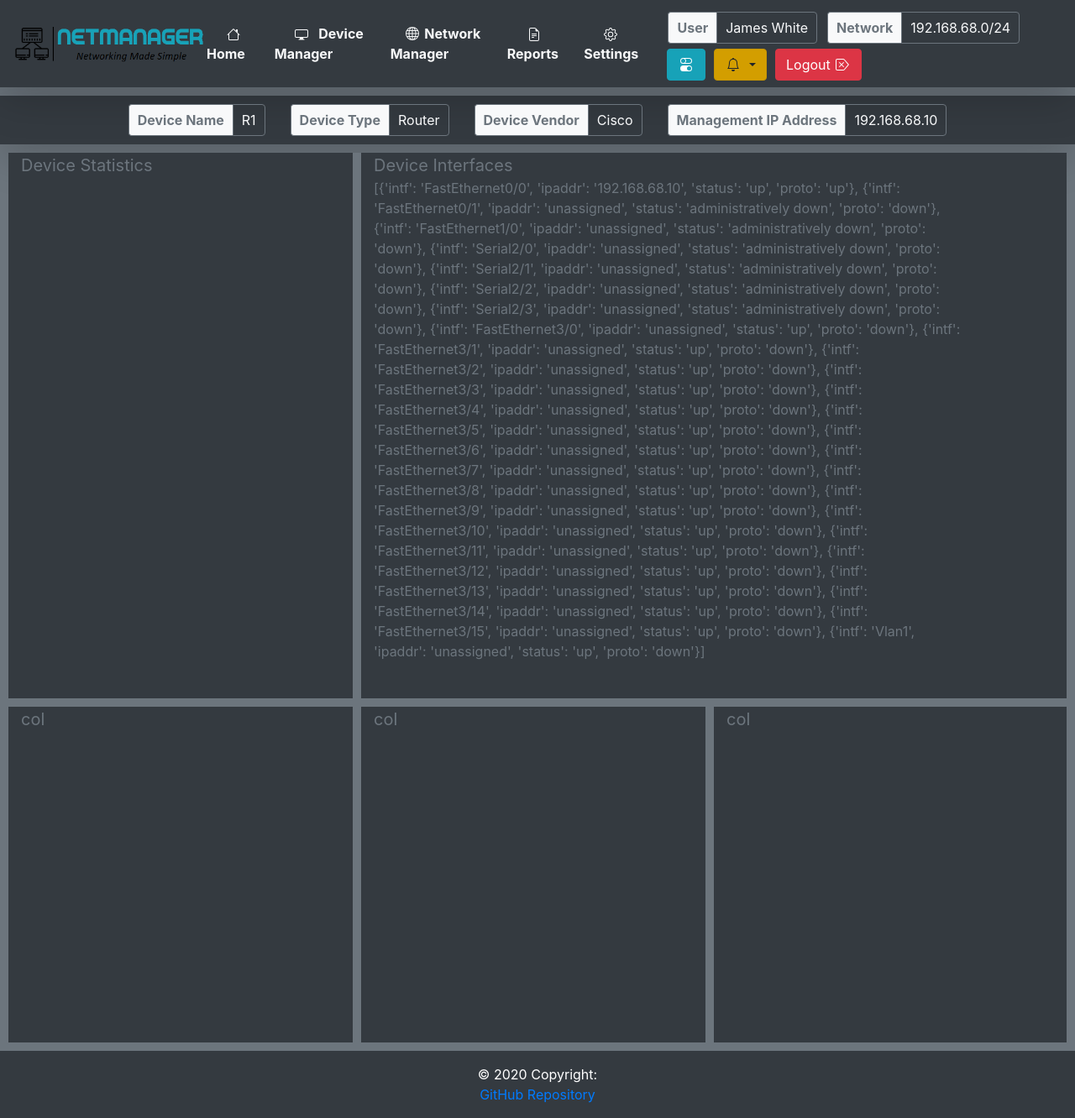
After one commit to whitej42/NetManager, a Django app: page /dashboard/R1/ in a window 1280 px wide. The commit adds this page. Shown: the whole page at 84% size. Run offline with Django 3.2, Linux system fonts and the light colour scheme; data comes from the database, SQL or seed files in the repository; both versions use the stored data as it was before the commit; some libraries are stand-ins or nearby versions.

Commit message:
Device pages and interfaces function

```diff
--- a/NetManager/NetManager/urls.py
+++ b/NetManager/NetManager/urls.py
@@ -3,6 +3,6 @@ from django.urls import include, path
 
 urlpatterns = [
     path('admin/', admin.site.urls),
-    path('dashboard', include('dashboard.urls')),
-    path('login', include('accounts.urls')),
+    path('dashboard/', include('dashboard.urls')),
+    path('login/', include('accounts.urls')),
 ]
--- a/NetManager/dashboard/interfaces.py
+++ b/NetManager/dashboard/interfaces.py
@@ -27,7 +27,7 @@ try:
     c.enable()
     # store output in python dictionary using TextFSM
     interfaces = c.send_command('show ip int brief', use_textfsm=True)
-    with open('interfaces.json', 'w') as f:
+    with open('../static/json/interfaces.json', 'w') as f:
         json.dump(interfaces, f, indent=2)
     '''
     # extract set information from command - KEEP FOR REF
--- a/NetManager/dashboard/models.py
+++ b/NetManager/dashboard/models.py
@@ -3,7 +3,7 @@ from django.db import models
 
 # device object
 class Device(models.Model):
-    device = models.CharField(max_length=250)
+    device = models.CharField(primary_key=True, max_length=250)
     deviceType = models.CharField(max_length=250)
     host = models.CharField(max_length=250)
     username = models.CharField(max_length=250)
@@ -11,4 +11,4 @@ class Device(models.Model):
     vendor = models.CharField(max_length=250)
 
     def __str__(self):
-        return 'Device: {}'.format(self.device)
+        return self.device
--- a/NetManager/dashboard/urls.py
+++ b/NetManager/dashboard/urls.py
@@ -2,6 +2,8 @@ from django.urls import include, path
 from . import views
 
 urlpatterns = [
+    # /dashboard/
     path('', views.index, name='index'),
-    path('', views.connect, name='script'),
+    # /dashboard/deviceID/
+    path('<str:device_ID>/', views.device, name='device')
 ]
--- a/NetManager/dashboard/views.py
+++ b/NetManager/dashboard/views.py
@@ -1,10 +1,20 @@
+import json
 from django.shortcuts import render
-from .models import *
-from subprocess import run, PIPE
-import sys
+from django.http import Http404
+from .models import Device
 
 
 def index(request):
-    devices = Device.objects.all()
-    args = {'devices': devices}
+    all_devices = Device.objects.all()
+    args = {'devices': all_devices}
     return render(request, 'index.html', args)
+
+
+def device(request, device_ID):
+    try:
+        with open('static/json/interfaces.json') as f:
+            interfaces = json.load(f)
+        args = {'device': Device.objects.get(pk=device_ID), 'interfaces': interfaces}
+    except Device.DoesNotExist:
+        raise Http404("Device does not exist")
+    return render(request, 'device.html', args)
--- a/NetManager/static/css/index.css
+++ b/NetManager/static/css/index.css
@@ -75,7 +75,7 @@
     cursor: pointer;
 }
 
-/* dashboard */
+/* dashboard page */
 .dashboard-top {
     padding: 10px;
 }
@@ -127,8 +127,11 @@
 /* information panel */
 .info-panel {
     padding: 10px;
-    margin-top: 5px;
-    margin-bottom: 5px;
-    background-color: white;
-    color: black;
+    width: 100%;
+    margin-top: 10px;
 }
+
+/* device page */
+.ip-brief {
+
+}
--- /dev/null
+++ b/NetManager/templates/device.html
@@ -0,0 +1,65 @@
+{% include "header.html" %}
+
+<body class="bg-secondary">
+{% load static %}
+{% include "navbar.html" %}
+
+<div class="info-panel bg-dark text-light shadow-lg d-flex justify-content-center">
+    <div class="row">
+        <div class="form-inline col-md-auto">
+            <div class="info bg-light text-secondary border border-secondary border-right-0 rounded-left"><b>Device
+                Name</b></div>
+            <div class="info text-light border border-secondary rounded-right">{{ device.device }}</div>
+        </div>
+        <div class="form-inline col-md-auto">
+            <div class="info bg-light text-secondary border border-secondary border-right-0 rounded-left"><b>Device
+                Type</b></div>
+            <div class="info text-light border border-secondary rounded-right">{{ device.deviceType }}</div>
+        </div>
+        <div class="form-inline col-md-auto">
+            <div class="info bg-light text-secondary border border-secondary border-right-0 rounded-left"><b>Device
+                Vendor</b></div>
+            <div class="info text-light border border-secondary rounded-right">{{ device.vendor }}</div>
+        </div>
+        <div class="form-inline col-md-auto">
+            <div class="info bg-light text-secondary border border-secondary border-right-0 rounded-left"><b>Management
+                IP
+                Address</b>
+            </div>
+            <div class="info text-light border border-secondary rounded-right">{{ device.host }}</div>
+        </div>
+    </div>
+</div>
+
+<main class="main container-fluid">
+
+    <!-- Main -->
+    <div class="dashboard-top">
+        <div class="row text-secondary bg-dark">
+
+            <!-- Device Statistics -->
+            <div class="col-4 top border-secondary grid-border">
+                <span class="title">Device Statistics</span>
+            </div>
+
+            <!-- Interface Brief -->
+            <div class="col-7 top border-secondary">
+                <span class="title">Device Interfaces</span>
+                <p>{{ interfaces }}</p>
+            </div>
+        </div>
+    </div>
+
+    <!-- no idea what these are yet -->
+    <div class="dashboard-bottom">
+        <div class="row text-secondary bg-dark">
+            <div class="col-4 bottom border-secondary grid-border"><span class="title">col</span></div>
+            <div class="col-4 bottom border-secondary grid-border"><span class="title">col</span></div>
+            <div class="col-4 bottom border-secondary"><span class="title">col</span></div>
+        </div>
+    </div>
+</main>
+
+{% include "footer.html" %}
+</body>
+</html>
--- a/NetManager/templates/index.html
+++ b/NetManager/templates/index.html
@@ -53,7 +53,7 @@
 
                                 <!-- Configure Button -->
                                 <td id="config">
-                                    <button type="button" class="btn btn-success btn-sm btn-icon"
+                                    <a href="{% url 'device' device_ID=device.pk %} " type="button" class="btn btn-success btn-sm btn-icon"
                                             title="Configure Device">
                                         <svg width="1em" height="1em" viewBox="0 0 16 16" class="bi bi-tools btn-icon"
                                              fill="currentColor" xmlns="http://www.w3.org/2000/svg">
@@ -62,7 +62,7 @@
                                             <path fill-rule="evenodd"
                                                   d="M15.898 2.223a3.003 3.003 0 0 1-3.679 3.674L5.878 12.15a3 3 0 1 1-2.027-2.027l6.252-6.341A3 3 0 0 1 13.778.1l-2.142 2.142L12 4l1.757.364 2.141-2.141zm-13.37 9.019L3.001 11l.471.242.529.026.287.445.445.287.026.529L5 13l-.242.471-.026.529-.445.287-.287.445-.529.026L3 15l-.471-.242L2 14.732l-.287-.445L1.268 14l-.026-.529L1 13l.242-.471.026-.529.445-.287.287-.445.529-.026z"></path>
                                         </svg>
-                                    </button>
+                                    </a>
                                 </td>
                             </tr>
                         {% endfor %}
--- a/NetManager/templates/navbar.html
+++ b/NetManager/templates/navbar.html
@@ -17,7 +17,7 @@
     <!-- Full Navbar -->
     <div class="collapse navbar-collapse" id="navbarSupportedContent">
         <ul class="navbar-nav mr-auto">
-            <li class="nav-item"> <!-- Home Link -->
+            <li class="nav-item active"> <!-- Home Link -->
                 <a class="p-2 text-light nav-icon" href="{% url 'index' %}">
                     <svg width="1em" height="1em" viewBox="0 0 16 16" class="bi bi-house nav-icon" fill="currentColor"
                          xmlns="http://www.w3.org/2000/svg">
@@ -26,7 +26,7 @@
                         <path fill-rule="evenodd"
                               d="M7.293 1.5a1 1 0 0 1 1.414 0l6.647 6.646a.5.5 0 0 1-.708.708L8 2.207 1.354 8.854a.5.5 0 1 1-.708-.708L7.293 1.5z"></path>
                     </svg>
-                    Home<span class="sr-only">(current)</span></a>
+                    <b>Home</b><span class="sr-only">(current)</span></a>
             </li>
             <li class="nav-item"> <!-- Device Manager Link -->
                 <a class="p-2 text-light nav-icon" href="#">
@@ -36,7 +36,7 @@
                         <path fill-rule="evenodd"
                               d="M13.991 3H2c-.325 0-.502.078-.602.145a.758.758 0 0 0-.254.302A1.46 1.46 0 0 0 1 4.01V10c0 .325.078.502.145.602.07.105.17.188.302.254a1.464 1.464 0 0 0 .538.143L2.01 11H14c.325 0 .502-.078.602-.145a.758.758 0 0 0 .254-.302 1.464 1.464 0 0 0 .143-.538L15 9.99V4c0-.325-.078-.502-.145-.602a.757.757 0 0 0-.302-.254A1.46 1.46 0 0 0 13.99 3zM14 2H2C0 2 0 4 0 4v6c0 2 2 2 2 2h12c2 0 2-2 2-2V4c0-2-2-2-2-2z"></path>
                     </svg>
-                    Device Manager </a>
+                    <b>Device Manager</b></a>
             </li>
             <li class="nav-item"> <!-- Network Manager Link -->
                 <a class="p-2 text-light nav-icon" href="#">
@@ -45,7 +45,7 @@
                         <path fill-rule="evenodd"
                               d="M0 8a8 8 0 1 1 16 0A8 8 0 0 1 0 8zm7.5-6.923c-.67.204-1.335.82-1.887 1.855A7.97 7.97 0 0 0 5.145 4H7.5V1.077zM4.09 4H2.255a7.025 7.025 0 0 1 3.072-2.472 6.7 6.7 0 0 0-.597.933c-.247.464-.462.98-.64 1.539zm-.582 3.5h-2.49c.062-.89.291-1.733.656-2.5H3.82a13.652 13.652 0 0 0-.312 2.5zM4.847 5H7.5v2.5H4.51A12.5 12.5 0 0 1 4.846 5zM8.5 5v2.5h2.99a12.495 12.495 0 0 0-.337-2.5H8.5zM4.51 8.5H7.5V11H4.847a12.5 12.5 0 0 1-.338-2.5zm3.99 0V11h2.653c.187-.765.306-1.608.338-2.5H8.5zM5.145 12H7.5v2.923c-.67-.204-1.335-.82-1.887-1.855A7.97 7.97 0 0 1 5.145 12zm.182 2.472a6.696 6.696 0 0 1-.597-.933A9.268 9.268 0 0 1 4.09 12H2.255a7.024 7.024 0 0 0 3.072 2.472zM3.82 11H1.674a6.958 6.958 0 0 1-.656-2.5h2.49c.03.877.138 1.718.312 2.5zm6.853 3.472A7.024 7.024 0 0 0 13.745 12H11.91a9.27 9.27 0 0 1-.64 1.539 6.688 6.688 0 0 1-.597.933zM8.5 12h2.355a7.967 7.967 0 0 1-.468 1.068c-.552 1.035-1.218 1.65-1.887 1.855V12zm3.68-1h2.146c.365-.767.594-1.61.656-2.5h-2.49a13.65 13.65 0 0 1-.312 2.5zm2.802-3.5h-2.49A13.65 13.65 0 0 0 12.18 5h2.146c.365.767.594 1.61.656 2.5zM11.27 2.461c.247.464.462.98.64 1.539h1.835a7.024 7.024 0 0 0-3.072-2.472c.218.284.418.598.597.933zM10.855 4H8.5V1.077c.67.204 1.335.82 1.887 1.855.173.324.33.682.468 1.068z"></path>
                     </svg>
-                    Network Manager</a>
+                    <b>Network Manager</b></a>
             </li>
             <li class="nav-item"> <!-- Reports Link -->
                 <a class="p-2 text-light nav-icon" href="#">
@@ -56,7 +56,7 @@
                         <path fill-rule="evenodd"
                               d="M5 11.5a.5.5 0 0 1 .5-.5h2a.5.5 0 0 1 0 1h-2a.5.5 0 0 1-.5-.5zm0-2a.5.5 0 0 1 .5-.5h5a.5.5 0 0 1 0 1h-5a.5.5 0 0 1-.5-.5zm0-2a.5.5 0 0 1 .5-.5h5a.5.5 0 0 1 0 1h-5a.5.5 0 0 1-.5-.5z"></path>
                     </svg>
-                    Reports</a>
+                    <b>Reports</b></a>
             </li>
             <li class="nav-item"> <!-- Settings Link -->
                 <a class="p-2 text-light nav-icon" href="#">
@@ -67,7 +67,7 @@
                         <path fill-rule="evenodd"
                               d="M8 5.754a2.246 2.246 0 1 0 0 4.492 2.246 2.246 0 0 0 0-4.492zM4.754 8a3.246 3.246 0 1 1 6.492 0 3.246 3.246 0 0 1-6.492 0z"></path>
                     </svg>
-                    Settings</a>
+                    <b>Settings</b></a>
             </li>
         </ul>
 
@@ -86,7 +86,7 @@
                     <b>Network</b> <!-- Connected Network Address -->
                 </div>
                 <div class="info text-light border border-secondary rounded-right">
-                    192.168.0.0/24
+                    192.168.68.0/24
                 </div>
             </div>
 
```
Also changed, not shown: NetManager/dashboard/migrations/0005_auto_20210123_1206.py (added), NetManager/db.sqlite3, NetManager/static/json/interfaces.json (renamed from NetManager/dashboard/interfaces.json).
